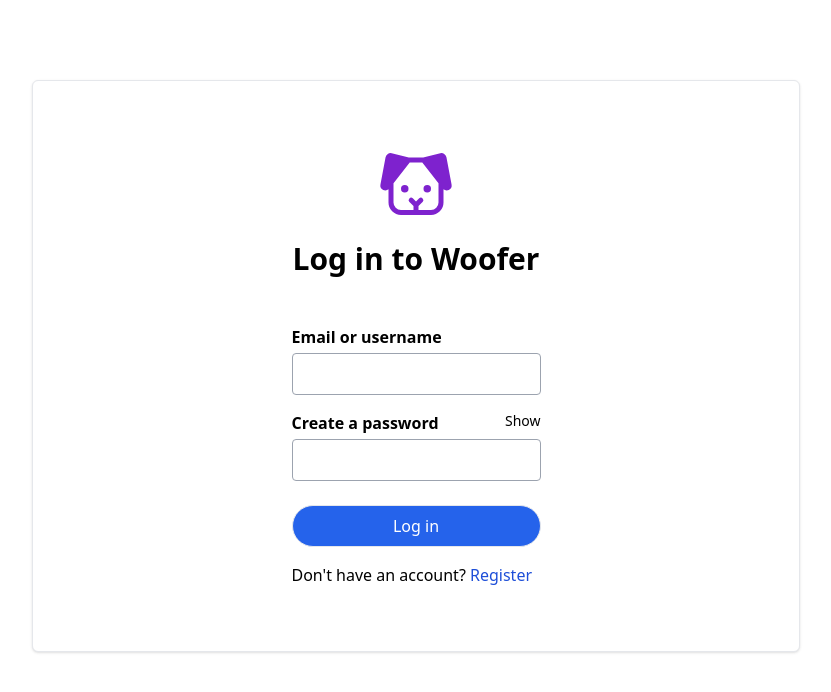
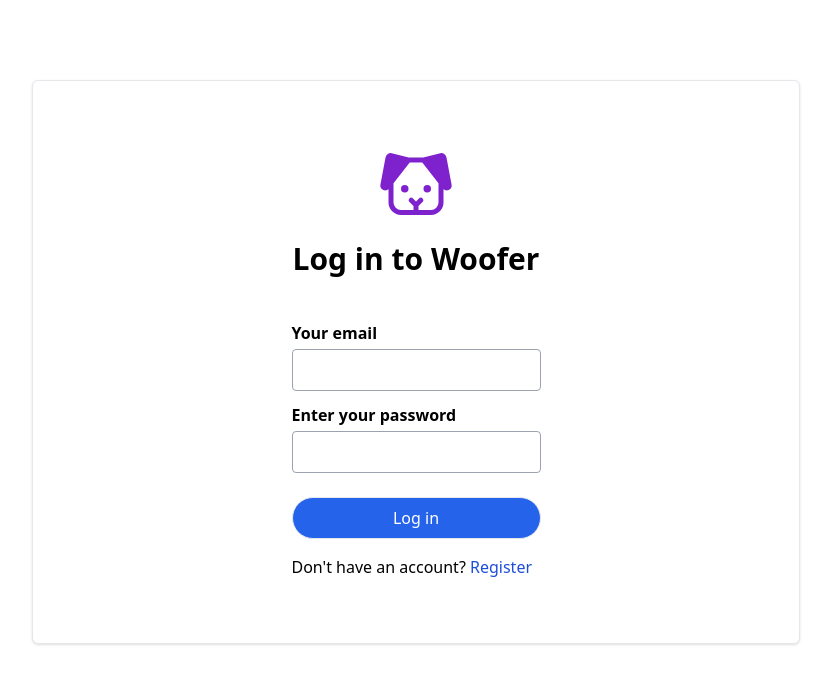
Before and after one commit to Saunved/web-dev-workshop, a Next.js app in the folder frontend/: page /auth/login in a window 1280 px wide. Shown: the top 692 px of the page, without its empty margins (224-1055 px from the left). Built offline with nearby package versions, Linux system fonts and the light colour scheme.

Commit message:
Simplify the login form (same as register form)

```diff
--- a/frontend/src/constants/ui/strings.js
+++ b/frontend/src/constants/ui/strings.js
@@ -6,7 +6,7 @@ export default {
     },
     LOGIN_FLOW: {
       signInCta: "Log in to Woofer",
-      email: "Email or username",
+      email: "Your email",
       password: "Enter your password",
       birthday: "Enter your date of birth",
       forgotPassword: "Forgot password?",
--- a/frontend/src/pages/auth/login.jsx
+++ b/frontend/src/pages/auth/login.jsx
@@ -12,41 +12,8 @@ export default function LoginFlow() {
   const [uiText, setUiText] = useState(strings.EN.LOGIN_FLOW);
   const router = useRouter();
 
-  const onInputChange = (e) => {
-    const name = e.target.name;
-    const _loginForm = { ...loginForm };
-    _loginForm[name].value = e.target.value;
-    setLoginForm(_loginForm);
-  };
-
-  const onShowPasswordToggle = (status) => {
-    const _loginForm = { ...loginForm };
-    _loginForm.password.type = status ? "text" : "password";
-    setLoginForm(_loginForm);
-  };
-
-  const [loginForm, setLoginForm] = useState({
-    email: {
-      label: uiText.email,
-      htmlFor: "email",
-      type: "email",
-      required: true,
-      errorText: "",
-      value: "",
-      onChange: onInputChange,
-      validate: () => {},
-    },
-    password: {
-      label: <PasswordLabel onShowPasswordToggle={onShowPasswordToggle} />,
-      htmlFor: "password",
-      type: "password",
-      required: true,
-      errorText: "",
-      value: "",
-      onChange: onInputChange,
-      validate: () => {},
-    },
-  });
+  const [email, setEmail] = useState("");
+  const [password, setPassword] = useState("");
 
   useEffect(() => {
     // Detect and set the correct language here
@@ -62,8 +29,8 @@ export default function LoginFlow() {
         "Content-Type": "application/json",
       },
       body: JSON.stringify({
-        email: loginForm.email.value,
-        password: loginForm.password.value,
+        email,
+        password,
       }),
     })
       .then((response) => {
@@ -94,8 +61,28 @@ export default function LoginFlow() {
       <div className="mt-8 flex justify-center">
         <div>
           <form>
-            <Input {...loginForm.email} />
-            <Input {...loginForm.password} />
+            <div>
+              <label htmlFor="email">{uiText.email}</label>
+              <input
+                type="email"
+                id="email"
+                name="email"
+                value={email}
+                onChange={(event) => setEmail(event.target.value)}
+                required
+              />
+            </div>
+            <div>
+              <label htmlFor="password">{uiText.password}</label>
+              <input
+                type="password"
+                id="password"
+                name="password"
+                value={password}
+                onChange={(event) => setPassword(event.target.value)}
+                required
+              />
+            </div>
 
             <div className="mt-6">
               <button
```
